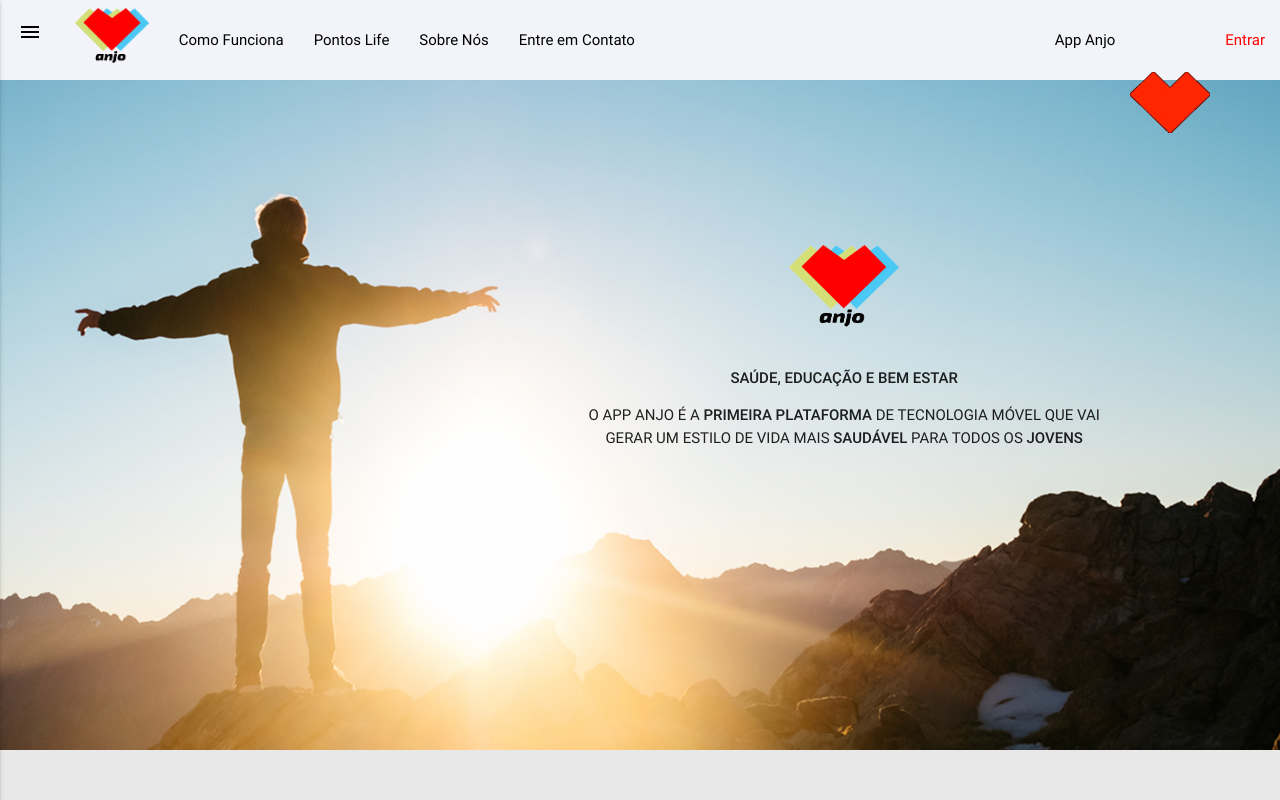
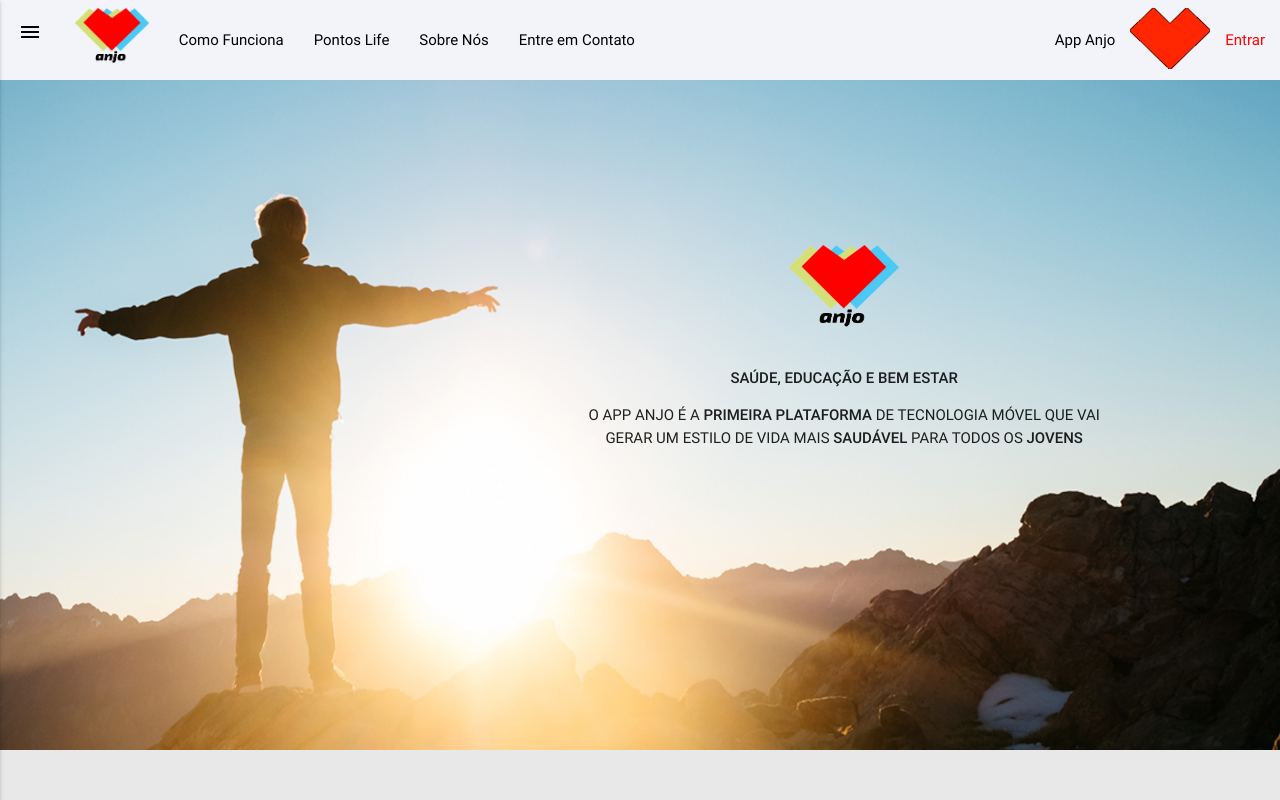
Before and after one commit to diogoskopinski/AnjoSiteDiogo, a plain HTML site: page public/index.html in a window 1280 px wide. Shown: the top 800 px of the page. Drawn offline with Linux system fonts and the light colour scheme; no server answers.

Commit message:
Ajuste imagem da direita acima do menu, estava desregulando para baixo o pontos-life.png.

```diff
--- a/public/index.html
+++ b/public/index.html
@@ -34,7 +34,8 @@
 							<li><a class="userName app-black-text">App Anjo</a></li>
 							<li>
 								<div class="userPoints app-black-text">-</div>
-								<img src=""/> <img class="menu-img" src="/img/assets/pontos-life.png"/>
+								<!--<img src=""/>  -->
+								<img class="menu-img" src="/img/assets/pontos-life.png"/>
 							</li>
 							<li><a class="login-button app-red-text">Entrar</a></li>
 						</ul>
```
Also changed, not shown: public/404.html (+1 -1 lines), public/cadastroCartaoAlimentacao.html (+2 -1 lines), public/cadastroCartaoPagSeguro.html (+2 -1 lines), public/pontos.html (+2 -1 lines), public/sobre.html (+1 -1 lines).
